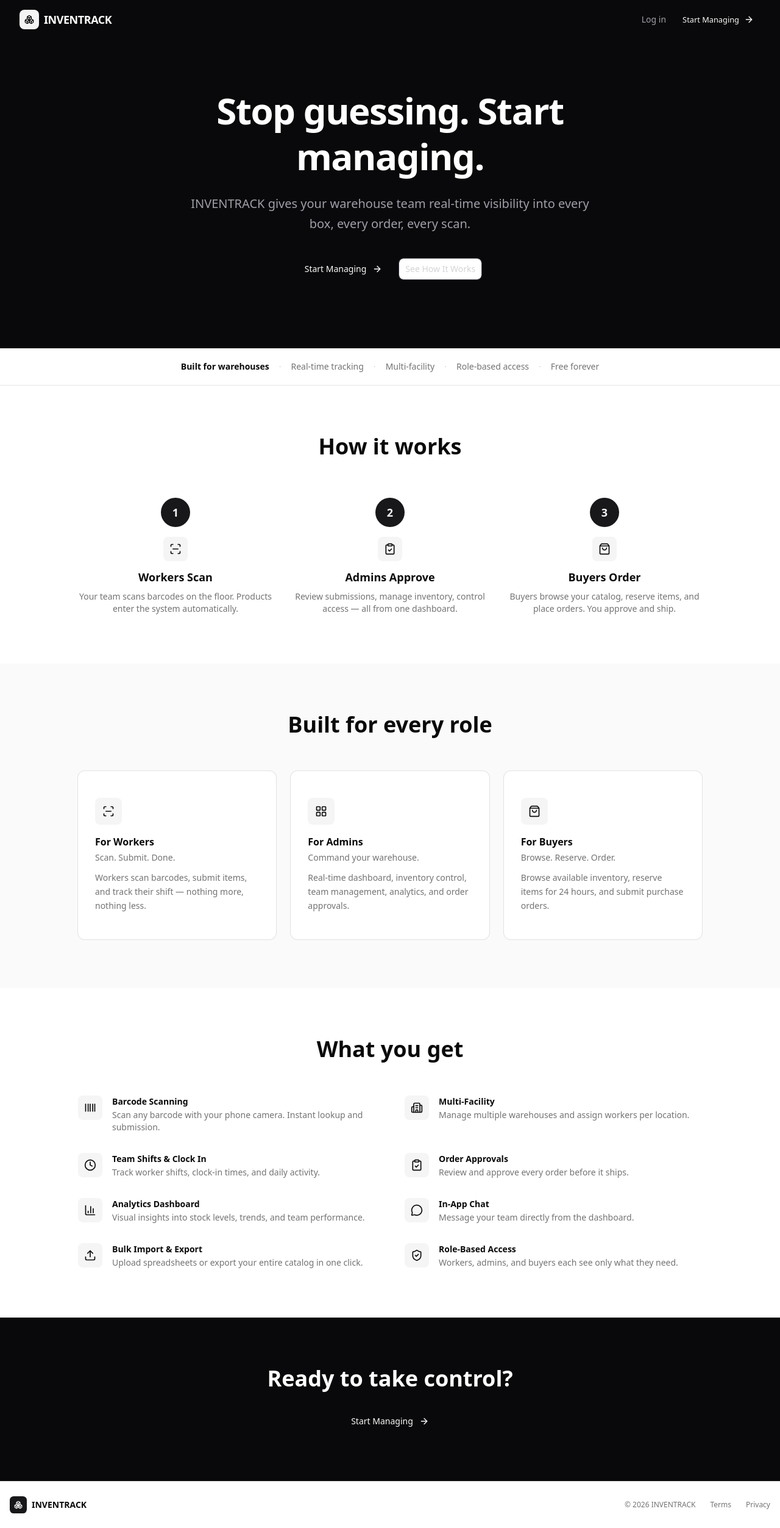
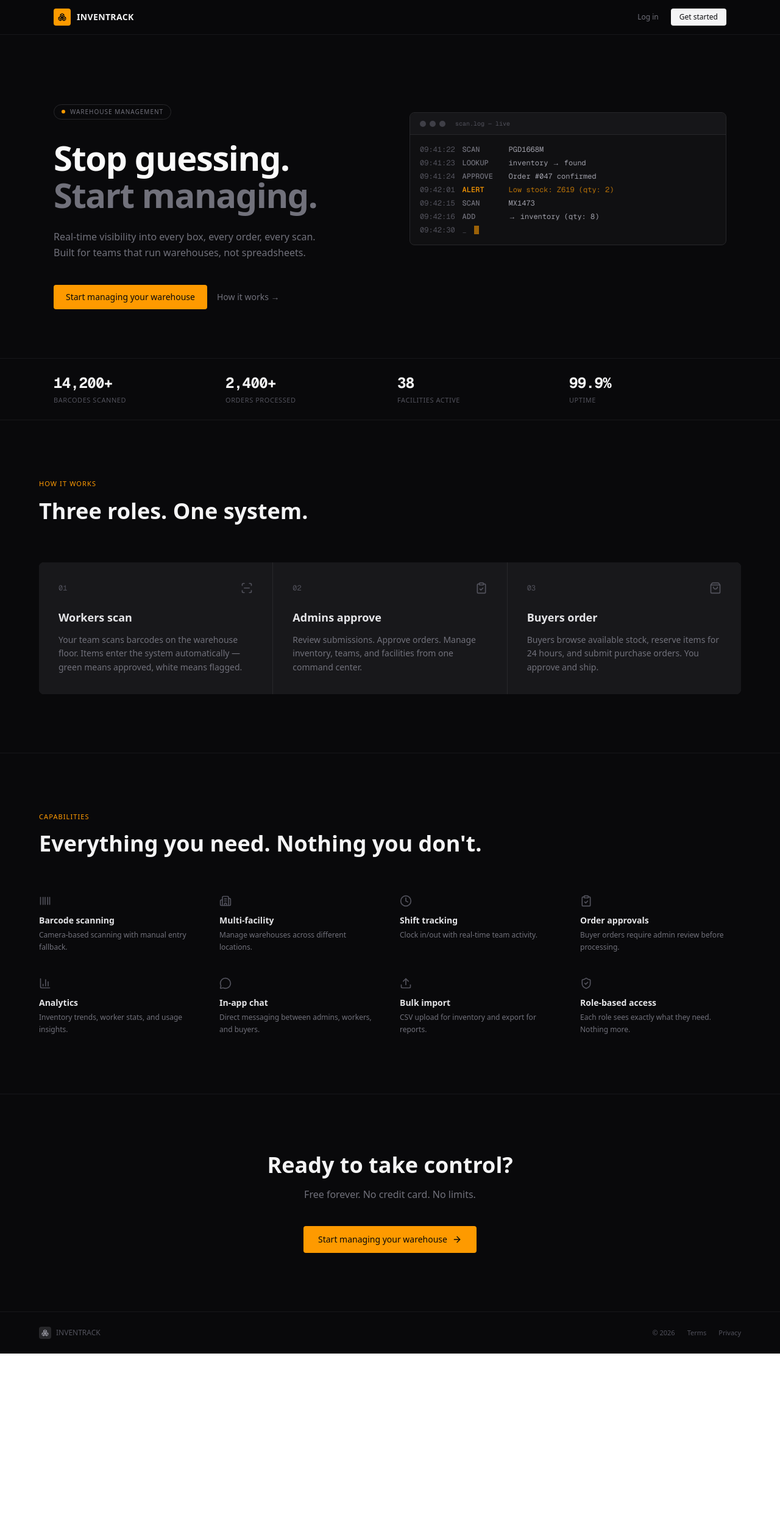
Before and after one commit to gemzu/inventrack-portal, a Next.js app: page / in a window 1280 px wide. Shown: the whole page at 61% size. After the commit the page ends 2219 px from the top, so only its background shows below. Built offline with nearby package versions, Linux system fonts and the light colour scheme; no server answers.

Commit message:
Redesign landing page: industrial precision - terminal visual, amber accent, monospace metrics, asymmetric hero

```diff
--- a/src/app/page.tsx
+++ b/src/app/page.tsx
@@ -2,54 +2,60 @@
 
 import Link from "next/link";
 import {
-  ScanLine, LayoutGrid, ShoppingBag, ArrowRight,
+  ScanLine, LayoutGrid, ShoppingBag, ArrowRight, ArrowUpRight,
   Boxes, Barcode, Building2, Clock, ClipboardCheck,
-  BarChart3, MessageCircle, Upload, ShieldCheck,
+  BarChart3, MessageCircle, Upload, ShieldCheck, Check,
 } from "lucide-react";
 import { useAuth } from "@/context/AuthContext";
 import { buttonVariants } from "@/components/ui/button";
 import { cn } from "@/lib/utils";
-import { Card, CardContent } from "@/components/ui/card";
+
+/* ── Fake terminal lines for hero visual ────────────────── */
+const TERMINAL_LINES = [
+  { time: "09:41:22", action: "SCAN", detail: "PGD1668M", status: "ok" },
+  { time: "09:41:23", action: "LOOKUP", detail: "inventory → found", status: "ok" },
+  { time: "09:41:24", action: "APPROVE", detail: "Order #047 confirmed", status: "ok" },
+  { time: "09:42:01", action: "ALERT", detail: "Low stock: Z619 (qty: 2)", status: "warn" },
+  { time: "09:42:15", action: "SCAN", detail: "MX1473", status: "ok" },
+  { time: "09:42:16", action: "ADD", detail: "→ inventory (qty: 8)", status: "ok" },
+];
 
 export default function LandingPage() {
   const { user, userName, loading } = useAuth();
   const isLoggedIn = !loading && !!user;
 
   return (
-    <div className="min-h-screen bg-background">
-      {/* ── HERO (always dark) ─────────────────────────────── */}
-      <section className="bg-zinc-950">
-        <nav className="max-w-7xl mx-auto px-4 sm:px-6 lg:px-8">
-          <div className="flex items-center justify-between h-16">
-            <Link href="/" className="flex items-center gap-2">
-              <div className="w-8 h-8 rounded-lg bg-zinc-100 flex items-center justify-center">
-                <Boxes className="w-4 h-4 text-zinc-950" />
+    <div className="min-h-screen bg-zinc-950 text-zinc-100">
+
+      {/* ── NAV ───────────────────────────────────────────── */}
+      <nav className="fixed top-0 left-0 right-0 z-50 border-b border-zinc-800/50 bg-zinc-950/80 backdrop-blur-sm">
+        <div className="max-w-6xl mx-auto px-6 h-14 flex items-center justify-between">
+          <Link href="/" className="flex items-center gap-2.5 group">
+            <div className="w-7 h-7 rounded bg-amber-500 flex items-center justify-center transition-transform group-hover:scale-105">
+              <Boxes className="w-3.5 h-3.5 text-zinc-950" />
             </div>
-              <span className="text-lg font-bold text-white tracking-tight">INVENTRACK</span>
+            <span className="text-sm font-semibold tracking-wide">INVENTRACK</span>
           </Link>
 
-            <div className="flex items-center gap-4">
+          <div className="flex items-center gap-5">
             {loading ? (
-                <div className="w-24 h-8" />
+              <div className="w-20 h-8" />
             ) : isLoggedIn ? (
               <>
-                  <Link href="/dashboard" className={buttonVariants({ size: "sm" })}>
-                    Dashboard <ArrowRight className="w-4 h-4 ml-1" />
+                <Link href="/dashboard" className="text-xs font-medium text-zinc-400 hover:text-zinc-100 transition-colors flex items-center gap-1">
+                  Dashboard <ArrowUpRight className="w-3 h-3" />
                 </Link>
-                  <Link
-                    href="/dashboard"
-                    className="w-8 h-8 rounded-full bg-zinc-700 flex items-center justify-center text-white text-xs font-bold"
-                  >
+                <Link href="/dashboard" className="w-7 h-7 rounded-full bg-zinc-800 border border-zinc-700 flex items-center justify-center text-[10px] font-bold text-zinc-300 hover:border-zinc-500 transition-colors">
                   {userName?.charAt(0).toUpperCase() || user?.email?.charAt(0).toUpperCase() || "U"}
                 </Link>
               </>
             ) : (
               <>
-                  <Link href="/login" className="text-sm font-medium text-zinc-400 hover:text-white transition-colors">
+                <Link href="/login" className="text-xs font-medium text-zinc-500 hover:text-zinc-200 transition-colors">
                   Log in
                 </Link>
-                  <Link href="/signup" className={buttonVariants({ size: "sm" })}>
-                    Start Managing <ArrowRight className="w-4 h-4 ml-1" />
+                <Link href="/signup" className="text-xs font-medium bg-zinc-100 text-zinc-950 px-3.5 py-1.5 rounded hover:bg-white transition-colors">
+                  Get started
                 </Link>
               </>
             )}
@@ -57,145 +63,157 @@
         </div>
       </nav>
 
-        <div className="max-w-4xl mx-auto px-4 sm:px-6 lg:px-8 pt-20 pb-28 text-center">
-          <h1 className="text-4xl sm:text-5xl lg:text-6xl font-extrabold text-white tracking-tight leading-tight">
-            Stop guessing. Start managing.
+      {/* ── HERO ──────────────────────────────────────────── */}
+      <section className="pt-14">
+        <div className="max-w-6xl mx-auto px-6 pt-24 pb-20 grid lg:grid-cols-2 gap-16 items-start">
+
+          {/* Left: Copy */}
+          <div className="pt-4">
+            <div className="inline-flex items-center gap-2 px-3 py-1 rounded-full border border-zinc-800 text-[10px] font-medium text-zinc-500 uppercase tracking-widest mb-8">
+              <span className="w-1.5 h-1.5 rounded-full bg-amber-500" />
+              Warehouse Management
+            </div>
+
+            <h1 className="text-[2.75rem] sm:text-5xl lg:text-[3.5rem] font-bold tracking-tight leading-[1.1] text-zinc-50">
+              Stop guessing.
+              <br />
+              <span className="text-zinc-500">Start managing.</span>
             </h1>
-          <p className="mt-6 text-lg sm:text-xl text-zinc-400 max-w-2xl mx-auto leading-relaxed">
-            INVENTRACK gives your warehouse team real-time visibility into every box, every order, every scan.
+
+            <p className="mt-6 text-base text-zinc-500 leading-relaxed max-w-md">
+              Real-time visibility into every box, every order, every scan.
+              Built for teams that run warehouses, not spreadsheets.
             </p>
-          <div className="mt-10 flex flex-col sm:flex-row items-center justify-center gap-4">
-            <Link href="/signup" className={buttonVariants({ size: "lg" })}>
-              Start Managing <ArrowRight className="w-5 h-5 ml-1" />
+
+            <div className="mt-10 flex items-center gap-4">
+              <Link href="/signup" className="text-sm font-medium bg-amber-500 text-zinc-950 px-5 py-2.5 rounded hover:bg-amber-400 transition-colors">
+                Start managing your warehouse
               </Link>
-            <a href="#how" className={cn(buttonVariants({ variant: "outline", size: "lg" }), "border-zinc-700 text-zinc-300 hover:bg-zinc-800 hover:text-white")}>
-              See How It Works
+              <a href="#how" className="text-sm font-medium text-zinc-500 hover:text-zinc-300 transition-colors">
+                How it works →
               </a>
+            </div>
+          </div>
+
+          {/* Right: Terminal */}
+          <div className="rounded-lg border border-zinc-800 bg-zinc-900/50 overflow-hidden lg:mt-8">
+            <div className="flex items-center gap-2 px-4 py-2.5 border-b border-zinc-800 bg-zinc-900/80">
+              <div className="flex gap-1.5">
+                <div className="w-2.5 h-2.5 rounded-full bg-zinc-700" />
+                <div className="w-2.5 h-2.5 rounded-full bg-zinc-700" />
+                <div className="w-2.5 h-2.5 rounded-full bg-zinc-700" />
+              </div>
+              <span className="text-[10px] text-zinc-600 font-mono ml-2">scan.log — live</span>
+            </div>
+            <div className="p-4 font-mono text-xs space-y-1.5">
+              {TERMINAL_LINES.map((line, i) => (
+                <div key={i} className="flex items-center gap-3">
+                  <span className="text-zinc-600 shrink-0">{line.time}</span>
+                  <span className={cn(
+                    "w-16 shrink-0 font-medium",
+                    line.status === "warn" ? "text-amber-500" : "text-zinc-500"
+                  )}>
+                    {line.action}
+                  </span>
+                  <span className={cn(
+                    line.status === "warn" ? "text-amber-500/70" : "text-zinc-400"
+                  )}>
+                    {line.detail}
+                  </span>
+                </div>
+              ))}
+              <div className="flex items-center gap-3 mt-1">
+                <span className="text-zinc-600">09:42:30</span>
+                <span className="text-zinc-700">_</span>
+                <span className="w-2 h-3.5 bg-amber-500/60 animate-pulse" />
+              </div>
+            </div>
           </div>
         </div>
       </section>
 
-      {/* ── SOCIAL PROOF BAR ──────────────────────────────── */}
-      <section className="bg-background border-b border-border">
-        <div className="max-w-5xl mx-auto px-4 py-5 flex flex-wrap items-center justify-center gap-x-4 gap-y-2 text-sm text-muted-foreground">
-          <span className="font-semibold text-foreground">Built for warehouses</span>
-          <span className="hidden sm:block text-zinc-300 dark:text-zinc-600">·</span>
-          <span>Real-time tracking</span>
-          <span className="text-zinc-300 dark:text-zinc-600">·</span>
-          <span>Multi-facility</span>
-          <span className="text-zinc-300 dark:text-zinc-600">·</span>
-          <span>Role-based access</span>
-          <span className="text-zinc-300 dark:text-zinc-600">·</span>
-          <span>Free forever</span>
+      {/* ── METRICS BAR ───────────────────────────────────── */}
+      <section className="border-y border-zinc-800/50">
+        <div className="max-w-6xl mx-auto px-6 py-6 grid grid-cols-2 sm:grid-cols-4 gap-6">
+          {[
+            { label: "Barcodes scanned", value: "14,200+" },
+            { label: "Orders processed", value: "2,400+" },
+            { label: "Facilities active", value: "38" },
+            { label: "Uptime", value: "99.9%" },
+          ].map((s) => (
+            <div key={s.label}>
+              <div className="text-2xl font-bold text-zinc-100 font-mono tracking-tight">{s.value}</div>
+              <div className="text-[11px] text-zinc-600 mt-1 uppercase tracking-wider">{s.label}</div>
+            </div>
+          ))}
         </div>
       </section>
 
       {/* ── HOW IT WORKS ──────────────────────────────────── */}
-      <section id="how" className="bg-background py-20 px-4">
-        <div className="max-w-5xl mx-auto">
-          <h2 className="text-3xl sm:text-4xl font-bold text-foreground text-center mb-16">How it works</h2>
+      <section id="how" className="py-24 px-6">
+        <div className="max-w-6xl mx-auto">
+          <p className="text-[11px] text-amber-500 uppercase tracking-widest font-medium mb-4">How it works</p>
+          <h2 className="text-3xl sm:text-4xl font-bold text-zinc-100 mb-16">
+            Three roles. One system.
+          </h2>
 
-          <div className="grid md:grid-cols-3 gap-8">
+          <div className="grid md:grid-cols-3 gap-px bg-zinc-800 rounded-lg overflow-hidden">
             {[
               {
-                step: "1",
+                num: "01",
                 icon: ScanLine,
-                title: "Workers Scan",
-                desc: "Your team scans barcodes on the floor. Products enter the system automatically.",
+                title: "Workers scan",
+                desc: "Your team scans barcodes on the warehouse floor. Items enter the system automatically — green means approved, white means flagged.",
               },
               {
-                step: "2",
+                num: "02",
                 icon: ClipboardCheck,
-                title: "Admins Approve",
-                desc: "Review submissions, manage inventory, control access — all from one dashboard.",
+                title: "Admins approve",
+                desc: "Review submissions. Approve orders. Manage inventory, teams, and facilities from one command center.",
               },
               {
-                step: "3",
+                num: "03",
                 icon: ShoppingBag,
-                title: "Buyers Order",
-                desc: "Buyers browse your catalog, reserve items, and place orders. You approve and ship.",
+                title: "Buyers order",
+                desc: "Buyers browse available stock, reserve items for 24 hours, and submit purchase orders. You approve and ship.",
               },
-            ].map((s) => (
-              <div key={s.step} className="text-center">
-                <div className="w-12 h-12 rounded-full bg-zinc-900 dark:bg-zinc-800 text-zinc-100 text-lg font-bold flex items-center justify-center mx-auto mb-4">
-                  {s.step}
+            ].map((step) => (
+              <div key={step.num} className="bg-zinc-900 p-8 group">
+                <div className="flex items-center justify-between mb-6">
+                  <span className="text-xs font-mono text-zinc-600">{step.num}</span>
+                  <step.icon className="w-5 h-5 text-zinc-600 group-hover:text-amber-500 transition-colors" />
                 </div>
-                <div className="w-10 h-10 rounded-lg bg-muted flex items-center justify-center mx-auto mb-3">
-                  <s.icon className="w-5 h-5 text-foreground" />
-                </div>
-                <h3 className="text-lg font-semibold text-foreground mb-2">{s.title}</h3>
-                <p className="text-sm text-muted-foreground max-w-xs mx-auto">{s.desc}</p>
+                <h3 className="text-lg font-semibold text-zinc-200 mb-3">{step.title}</h3>
+                <p className="text-sm text-zinc-500 leading-relaxed">{step.desc}</p>
               </div>
             ))}
           </div>
         </div>
       </section>
 
-      {/* ── FEATURES ──────────────────────────────────────── */}
-      <section className="bg-muted/50 py-20 px-4">
-        <div className="max-w-5xl mx-auto">
-          <h2 className="text-3xl sm:text-4xl font-bold text-foreground text-center mb-14">Built for every role</h2>
+      {/* ── CAPABILITIES ──────────────────────────────────── */}
+      <section className="py-24 px-6 border-t border-zinc-800/50">
+        <div className="max-w-6xl mx-auto">
+          <p className="text-[11px] text-amber-500 uppercase tracking-widest font-medium mb-4">Capabilities</p>
+          <h2 className="text-3xl sm:text-4xl font-bold text-zinc-100 mb-16">
+            Everything you need. Nothing you don&apos;t.
+          </h2>
 
-          <div className="grid md:grid-cols-3 gap-6">
+          <div className="grid sm:grid-cols-2 lg:grid-cols-4 gap-y-10 gap-x-8">
             {[
-              {
-                icon: ScanLine,
-                title: "For Workers",
-                tagline: "Scan. Submit. Done.",
-                desc: "Workers scan barcodes, submit items, and track their shift — nothing more, nothing less.",
-              },
-              {
-                icon: LayoutGrid,
-                title: "For Admins",
-                tagline: "Command your warehouse.",
-                desc: "Real-time dashboard, inventory control, team management, analytics, and order approvals.",
-              },
-              {
-                icon: ShoppingBag,
-                title: "For Buyers",
-                tagline: "Browse. Reserve. Order.",
-                desc: "Browse available inventory, reserve items for 24 hours, and submit purchase orders.",
-              },
-            ].map((c) => (
-              <Card key={c.title}>
-                <CardContent className="p-7">
-                  <div className="w-11 h-11 rounded-lg bg-muted flex items-center justify-center mb-4">
-                    <c.icon className="w-5 h-5 text-foreground" />
-                  </div>
-                  <h3 className="text-base font-semibold text-foreground mb-1">{c.title}</h3>
-                  <p className="text-sm font-medium text-muted-foreground mb-3">{c.tagline}</p>
-                  <p className="text-sm text-muted-foreground leading-relaxed">{c.desc}</p>
-                </CardContent>
-              </Card>
-            ))}
-          </div>
-        </div>
-      </section>
-
-      {/* ── WHAT YOU GET ──────────────────────────────────── */}
-      <section className="bg-background py-20 px-4">
-        <div className="max-w-5xl mx-auto">
-          <h2 className="text-3xl sm:text-4xl font-bold text-foreground text-center mb-14">What you get</h2>
-
-          <div className="grid sm:grid-cols-2 gap-x-12 gap-y-8">
-            {[
-              { icon: Barcode, title: "Barcode Scanning", desc: "Scan any barcode with your phone camera. Instant lookup and submission." },
-              { icon: Building2, title: "Multi-Facility", desc: "Manage multiple warehouses and assign workers per location." },
-              { icon: Clock, title: "Team Shifts & Clock In", desc: "Track worker shifts, clock-in times, and daily activity." },
-              { icon: ClipboardCheck, title: "Order Approvals", desc: "Review and approve every order before it ships." },
-              { icon: BarChart3, title: "Analytics Dashboard", desc: "Visual insights into stock levels, trends, and team performance." },
-              { icon: MessageCircle, title: "In-App Chat", desc: "Message your team directly from the dashboard." },
-              { icon: Upload, title: "Bulk Import & Export", desc: "Upload spreadsheets or export your entire catalog in one click." },
-              { icon: ShieldCheck, title: "Role-Based Access", desc: "Workers, admins, and buyers each see only what they need." },
+              { icon: Barcode, title: "Barcode scanning", desc: "Camera-based scanning with manual entry fallback." },
+              { icon: Building2, title: "Multi-facility", desc: "Manage warehouses across different locations." },
+              { icon: Clock, title: "Shift tracking", desc: "Clock in/out with real-time team activity." },
+              { icon: ClipboardCheck, title: "Order approvals", desc: "Buyer orders require admin review before processing." },
+              { icon: BarChart3, title: "Analytics", desc: "Inventory trends, worker stats, and usage insights." },
+              { icon: MessageCircle, title: "In-app chat", desc: "Direct messaging between admins, workers, and buyers." },
+              { icon: Upload, title: "Bulk import", desc: "CSV upload for inventory and export for reports." },
+              { icon: ShieldCheck, title: "Role-based access", desc: "Each role sees exactly what they need. Nothing more." },
             ].map((f) => (
-              <div key={f.title} className="flex items-start gap-4">
-                <div className="w-10 h-10 rounded-lg bg-muted flex items-center justify-center shrink-0">
-                  <f.icon className="w-5 h-5 text-foreground" />
-                </div>
-                <div>
-                  <h3 className="text-sm font-semibold text-foreground">{f.title}</h3>
-                  <p className="text-sm text-muted-foreground mt-0.5">{f.desc}</p>
-                </div>
+              <div key={f.title} className="group">
+                <f.icon className="w-5 h-5 text-zinc-600 mb-3 group-hover:text-amber-500 transition-colors" />
+                <h3 className="text-sm font-semibold text-zinc-200 mb-1">{f.title}</h3>
+                <p className="text-xs text-zinc-500 leading-relaxed">{f.desc}</p>
               </div>
             ))}
           </div>
@@ -203,30 +221,33 @@
       </section>
 
       {/* ── CTA ───────────────────────────────────────────── */}
-      <section className="bg-zinc-950 py-20 px-4">
-        <div className="max-w-3xl mx-auto text-center">
-          <h2 className="text-3xl sm:text-4xl font-bold text-white mb-8">
+      <section className="py-24 px-6 border-t border-zinc-800/50">
+        <div className="max-w-2xl mx-auto text-center">
+          <h2 className="text-3xl sm:text-4xl font-bold text-zinc-100 mb-4">
             Ready to take control?
           </h2>
-          <Link href="/signup" className={buttonVariants({ size: "lg" })}>
-              Start Managing <ArrowRight className="w-5 h-5 ml-1" />
+          <p className="text-zinc-500 mb-10">
+            Free forever. No credit card. No limits.
+          </p>
+          <Link href="/signup" className="inline-flex items-center gap-2 text-sm font-medium bg-amber-500 text-zinc-950 px-6 py-3 rounded hover:bg-amber-400 transition-colors">
+            Start managing your warehouse <ArrowRight className="w-4 h-4" />
           </Link>
         </div>
       </section>
 
       {/* ── FOOTER ────────────────────────────────────────── */}
-      <footer className="border-t border-border py-6 px-4">
-        <div className="max-w-7xl mx-auto flex flex-col sm:flex-row items-center justify-between gap-4">
+      <footer className="border-t border-zinc-800/50 py-6 px-6">
+        <div className="max-w-6xl mx-auto flex flex-col sm:flex-row items-center justify-between gap-4">
           <div className="flex items-center gap-2">
-            <div className="w-7 h-7 rounded-md bg-zinc-900 dark:bg-zinc-800 flex items-center justify-center">
-              <Boxes className="w-3.5 h-3.5 text-zinc-100" />
+            <div className="w-5 h-5 rounded bg-zinc-800 flex items-center justify-center">
+              <Boxes className="w-3 h-3 text-zinc-400" />
             </div>
-            <span className="font-bold text-sm text-foreground">INVENTRACK</span>
+            <span className="text-xs font-medium text-zinc-600">INVENTRACK</span>
           </div>
-          <div className="flex items-center gap-6 text-xs text-muted-foreground">
-            <span>&copy; 2026 INVENTRACK</span>
-            <Link href="/terms" className="hover:text-foreground transition-colors">Terms</Link>
-            <Link href="/privacy" className="hover:text-foreground transition-colors">Privacy</Link>
+          <div className="flex items-center gap-5 text-[11px] text-zinc-600">
+            <span>&copy; 2026</span>
+            <Link href="/terms" className="hover:text-zinc-400 transition-colors">Terms</Link>
+            <Link href="/privacy" className="hover:text-zinc-400 transition-colors">Privacy</Link>
           </div>
         </div>
       </footer>
```
Lines whose indentation alone changed are shown as unchanged.
